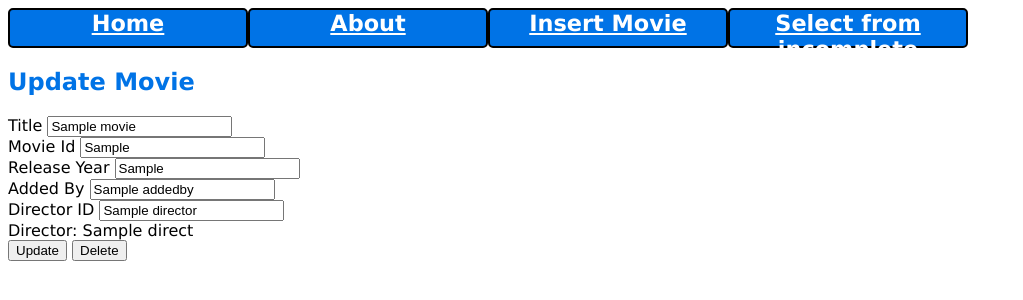
After one commit to RuthPer/Crud-Assignment-, a Flask app: template crud/templates/update.html in a window 1280 px wide. The commit adds this page. Shown: the top 300 px of the page, without its empty margins (0-1023 px from the left). Run offline with Flask 3, Linux system fonts and the light colour scheme; the template is opened without the code that fills it: most values are stand-ins (such as "Sample title", 1, 10 or a date in 2020).

Commit message:
worked on proejct together

```diff
--- a/crud/app.py
+++ b/crud/app.py
@@ -5,6 +5,7 @@ app = Flask(__name__)
 
 import secrets
 import cs304dbi as dbi
+import db_methods
 
 # we need a secret_key to use flash() and sessions
 app.secret_key = secrets.token_hex()
@@ -15,7 +16,7 @@ app.secret_key = secrets.token_hex()
 # For CRUD and Ajax, use your personal db
 # For project work, use your team db
 
-print(dbi.conf('ww123_db'))
+print(dbi.conf('rp104_db'))
 
 # This gets us better error messages for certain common request errors
 app.config['TRAP_BAD_REQUEST_ERRORS'] = True
@@ -29,6 +30,99 @@ def about():
     flash('this is a flashed message')
     return render_template('about.html', page_title='About Us')
 
+@app.route('/insert/',methods=["GET","POST"])
+def insert_movie():
+    """
+    This function will insert a new movie into the database, I f it is not a new
+    movie then it will send the user to the update page
+    """
+    conn=dbi.connect()
+    staff_id=10051
+    if request.method =="POST":
+        tt=request.form.get("movie_tt")
+        title=request.form.get("movie_title")
+        release=request.form.get("movie_release")
+        #Displays data that is missing from input
+        data={"Movies TT":tt,"Title":title,"Release":release}
+        for item in data:
+            if data[item]=="":
+                flash(f"Missing Input: {item}")
+        if "" not in [tt,title,release]:
+            result=db_methods.insert_movie(conn,int(tt),title,release,staff_id)
+            print(result)
+
+            if result==False:
+                return redirect(url_for("update_movie",tt=tt))
+
+
+    return render_template("form.html",page_title="Insert Movie")
+
+@app.route("/update_movie/<tt>",methods=["GET","POST"])
+def update_movie(tt):
+    """
+    This method allows the users to see update movies values
+    """
+    staff_id=10051
+    conn=dbi.connect()
+    movie_data=db_methods.get_movie(conn,tt)
+    director=db_methods.get_director(conn,tt)
+    print(director)
+    if director==None:
+        director="None Specified"
+    else:
+        director=director['name']
+
+    if request.method =="POST":
+        title=request.form.get("title")
+        movie_id=request.form.get("movie_id")
+        release=request.form.get("release")
+        addedby=staff_id #Try to fix
+        director_id=request.form.get("director_id")
+
+        option= request.form.get("select_type")
+        if option=="Delete":
+            db_methods.delete_movie(conn,tt)
+            flash(f"Movie: {title} was deleted successfully!")
+            return redirect(url_for("index"))
+        else:
+            db_methods.update_movie(conn,title,movie_id,release,addedby,director_id)
+            flash(f"Updated Movie: {title}")
+
+
+
+    return render_template("update.html",page_title="Update Page",
+                        movie=movie_data,
+                        direct=director)
+
+@app.route("/select/",methods=["GET","POST"])
+def select_movie():
+    """
+    Selects all the movies in the database that are missing information in an column
+    that are either missing the director or release date
+    """
+    conn=dbi.connect()
+    movie_data=db_methods.select_movies(conn)
+    print(movie_data)
+    if movie_data==[]:
+        flash("There are no current incomplete Movies found!")
+
+    if request.method =="POST" and request.form.get("movie_selected")== "":
+        flash("Please select a movie ")
+    elif request.method =="POST":
+        tt=request.form.get("movie_selected")
+        return redirect(url_for('update_movie',tt=tt))
+
+    return render_template("select_movie.html",page_title="Select Incomplete Movies",
+                            movies=movie_data)
+
+
+
+
+
+
+
+
+
 if __name__ == '__main__':
     import sys, os
     if len(sys.argv) > 1:
--- a/crud/templates/base.html
+++ b/crud/templates/base.html
@@ -16,6 +16,8 @@
   <ul>
     <li><a href="{{url_for('index')}}">Home</a></li>
     <li><a href="{{url_for('about')}}">About</a></li>
+    <li><a href="{{url_for('insert_movie')}}">Insert Movie</a></li>
+    <li><a href="{{url_for('select_movie')}}">Select from incomplete Movies</a></li>
   </ul>
 </nav>
 {% endblock %}
--- /dev/null
+++ b/crud/templates/update.html
@@ -0,0 +1,42 @@
+{% extends "base.html" %}
+
+{%block main_content %}
+<h2>Update Movie</h2>
+
+<form method="POST" action="{{url_for('update_movie',tt=movie.tt)}}" id="movie_form">
+    <label >
+        Title
+        <input type="text" name="title" value="{{movie.title}}">
+    </label>
+    <br>
+    <label >
+        Movie Id
+        <input type="text" name="movie_id" value="{{movie.tt}}">
+    </label>
+    <br>
+    <label >
+        Release Year
+        <input type="text" name="release" value={{movie.release}} id="">
+    </label>
+    <br>
+    <label >
+        Added By
+        <input type="text" name="addedby" value="{{movie.addedby}}" id="">
+    </label>
+    <br>
+    <label >
+        Director ID
+        <input type="text" name="director_id"  value="{{movie.director}}" id="">
+    </label>
+
+    <br>
+    <label for="">
+        Director:
+    </label>
+
+    {{direct}}
+    <br>
+    <input type="submit" name="select_type" value="Update">
+    <input type="submit" name="select_type" value="Delete" >
+</form>
+{% endblock %}
```
Also changed, not shown: crud/db_methods.py (added, +86 -0 lines), crud/templates/form.html (added, +26 -0 lines), crud/templates/select_movie.html (added, +18 -0 lines).
